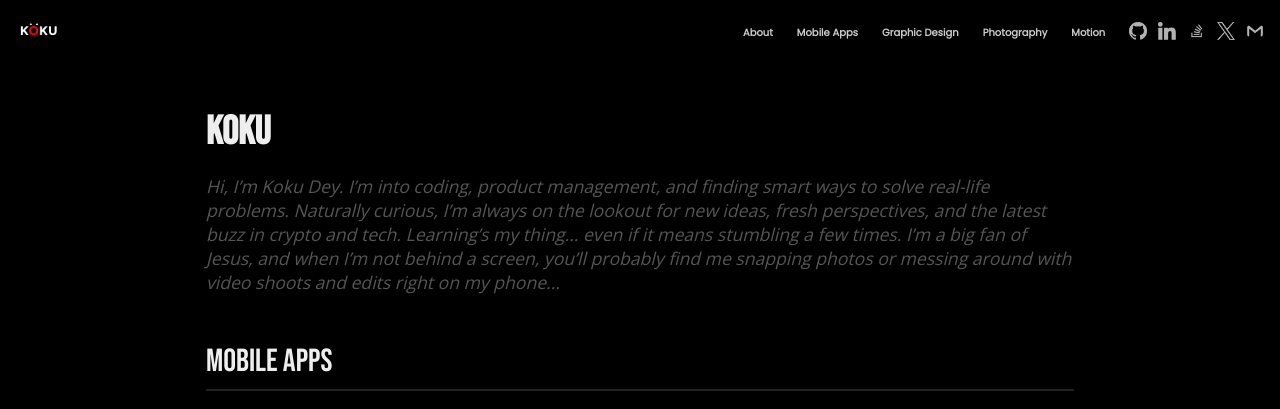
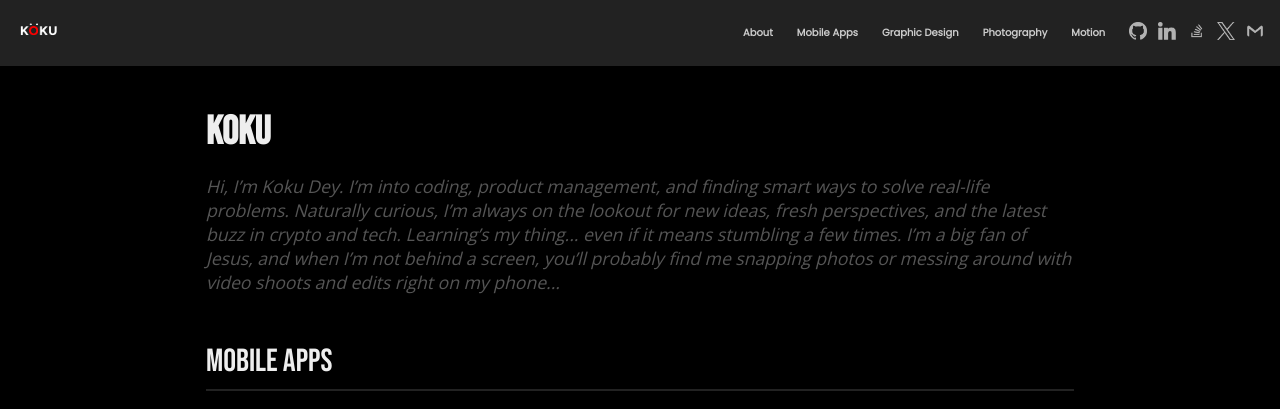
Before and after one commit to kokudey-dev/portfolio, a plain HTML site: page index.html in a window 1280 px wide. Shown: the top 409 px of the page. Drawn offline with nearby package versions, Linux system fonts and the light colour scheme.

Commit message:
Update index.html

```diff
--- a/index.html
+++ b/index.html
@@ -24,7 +24,7 @@
       position: fixed;
       top: 0;
       width: 100%;
-      background: #black;
+      background: #222;
       display: flex;
       align-items: center;
       justify-content: space-between;
```
